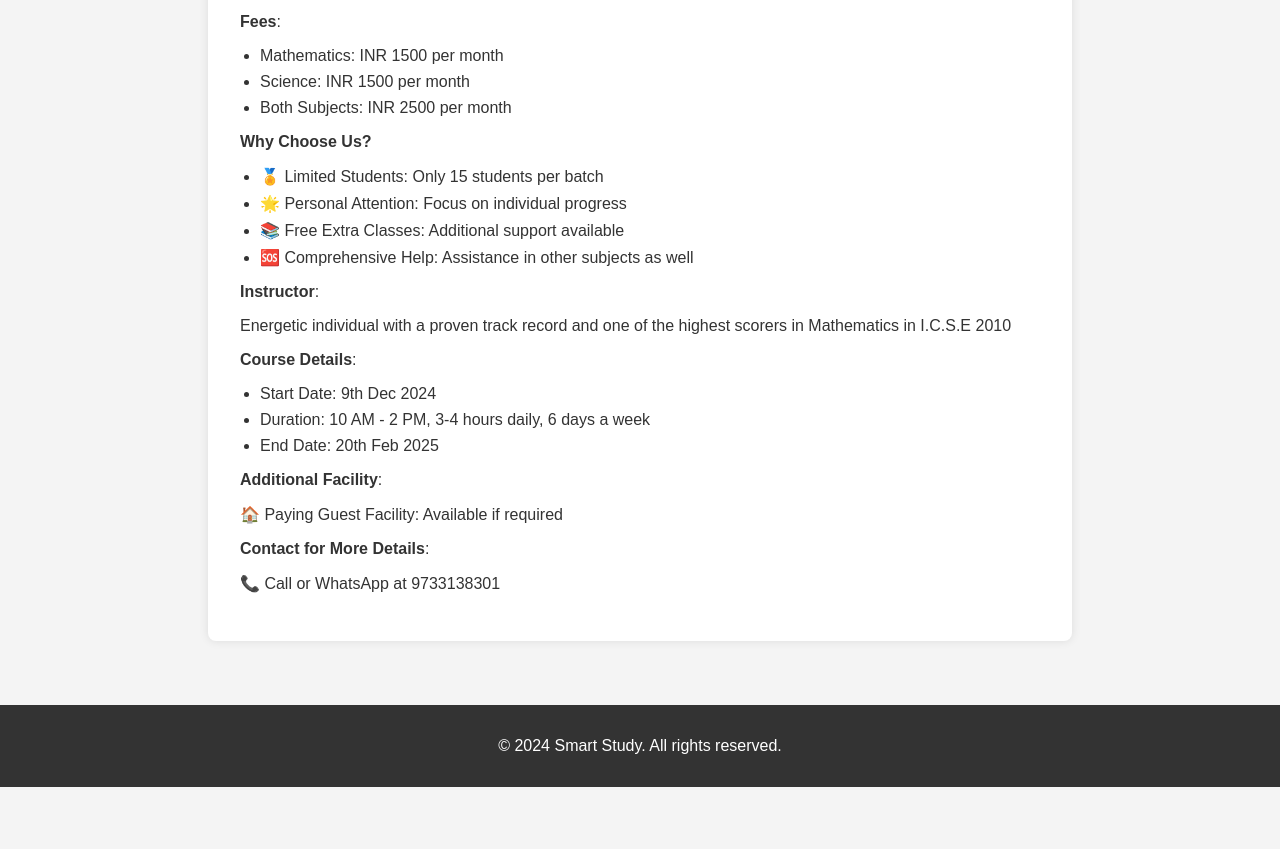
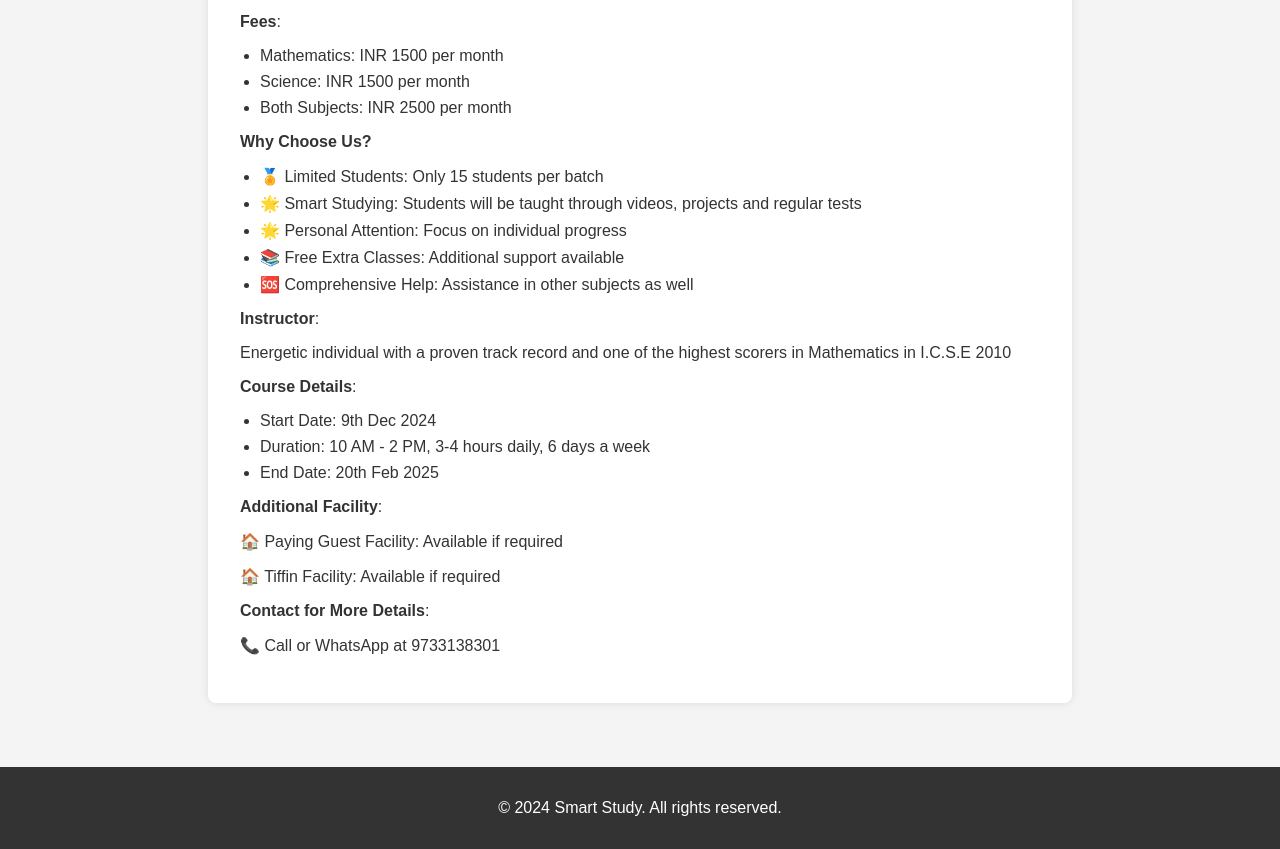
Before and after one commit to Anmol074/StudySmart, a plain HTML site: page index.html in a window 1280 px wide. Shown: the part 243-1092 px from the top of the page. Before the commit the page ends 1030 px from the top, so only its background shows below. Drawn offline with Linux system fonts and the light colour scheme.

Commit message:
Update index.html

```diff
--- a/index.html
+++ b/index.html
@@ -24,6 +24,7 @@
             <p><strong>Why Choose Us?</strong></p>
             <ul>
                 <li>🏅 Limited Students: Only 15 students per batch</li>
+                <li>🌟 Smart Studying: Students will be taught through videos, projects and regular tests</li>
                 <li>🌟 Personal Attention: Focus on individual progress</li>
                 <li>📚 Free Extra Classes: Additional support available</li>
                 <li>🆘 Comprehensive Help: Assistance in other subjects as well</li>
@@ -38,6 +39,7 @@
             </ul>
             <p><strong>Additional Facility</strong>:</p>
             <p>🏠 Paying Guest Facility: Available if required</p>
+            <p>🏠 Tiffin Facility: Available if required</p>
             <p><strong>Contact for More Details</strong>:</p>
             <p>📞 Call or WhatsApp at 9733138301</p>
         </section>
```
